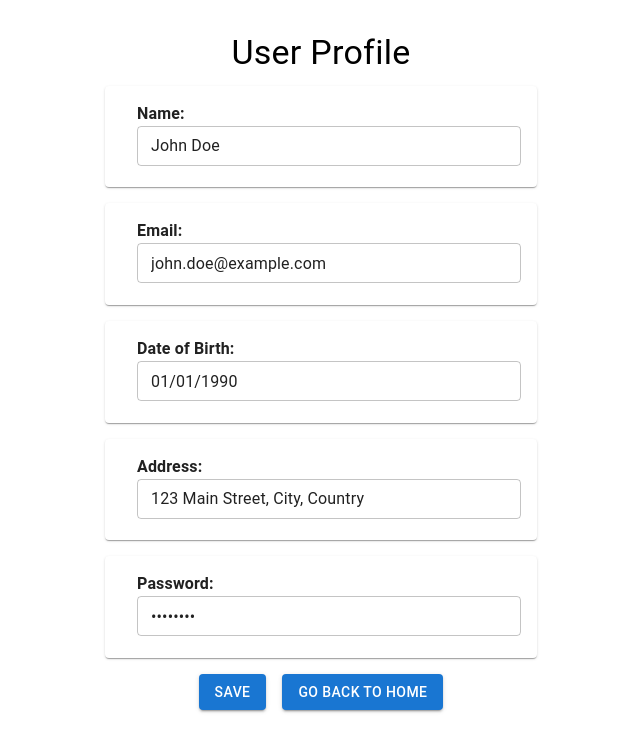
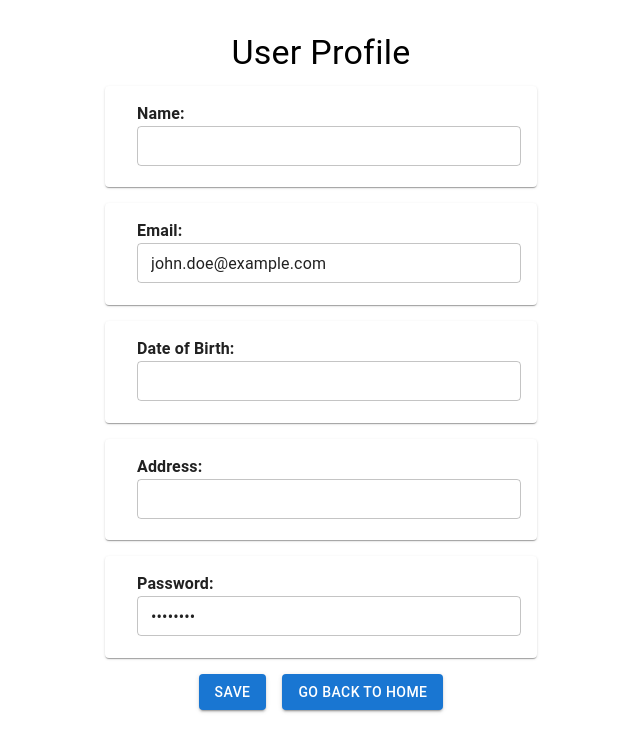
Before and after one commit to buitra210/RescueWheels_frontend, a React (Vite) app: page /profile in a window 1280 px wide. Both pictures are taken after a click on the button "EDIT". Shown: the top 752 px of the page, without its empty margins (319-959 px from the left). Built offline with nearby package versions, Linux system fonts and the light colour scheme.

Commit message:
update--edit profile

```diff
--- a/src/views/Profile/Profile.tsx
+++ b/src/views/Profile/Profile.tsx
@@ -1,28 +1,42 @@
-import React, { useState } from "react";
+import React, { useState, ChangeEvent } from "react";
 import { Box, Typography, Button, Paper, Grid, TextField } from "@mui/material";
 import { useNavigate } from 'react-router-dom';
+
+interface UserData {
+    name: string;
+    email: string;
+    dateOfBirth: string;
+    address: string;
+    password: string;
+}
 
 export default function Profile() {
     const navigate = useNavigate();
 
-    // Giả sử dữ liệu người dùng được lấy từ backend và được lưu trong state
-    const [userData, setUserData] = useState({
-        name: "John Doe",
+    const [userData, setUserData] = useState<UserData>({
+        name: "",
         email: "john.doe@example.com",
-        dateOfBirth: "01/01/1990",
-        address: "123 Main Street, City, Country",
+        dateOfBirth: "",
+        address: "",
         password: "********", // Đây chỉ là một giá trị tạm thời, không nên lưu mật khẩu trong state
     });
 
-    // State để quản lý trạng thái chỉnh sửa
-    const [isEditing, setIsEditing] = useState(false);
 
-    // Hàm xử lý lưu thông tin đã chỉnh sửa
+    const [isEditing, setIsEditing] = useState<boolean>(false);
+    const [formValues, setFormValues] = useState<UserData>({ ...userData });
+
     const handleSave = () => {
-        // Thực hiện lưu thông tin mới vào backend
-        // Sau khi lưu, có thể chuyển về trang chi tiết hoặc trang chính
+        setUserData(formValues); // Update the user data with form values
         setIsEditing(false); // Kết thúc trạng thái chỉnh sửa
-    }
+    };
+
+    const handleChange = (e: ChangeEvent<HTMLInputElement>) => {
+        const { name, value } = e.target;
+        setFormValues({
+            ...formValues,
+            [name]: value,
+        });
+    };
 
     return (
         <Box sx={{ mt: 4, textAlign: 'center' }}>
@@ -36,7 +50,9 @@ export default function Profile() {
                             <strong>Name:</strong> {isEditing ? (
                                 <TextField
                                     fullWidth
-                                    defaultValue={userData.name}
+                                    name="name"
+                                    value={formValues.name}
+                                    onChange={handleChange}
                                     variant="outlined"
                                     size="small"
                                 />
@@ -52,7 +68,9 @@ export default function Profile() {
                             <strong>Email:</strong> {isEditing ? (
                                 <TextField
                                     fullWidth
-                                    defaultValue={userData.email}
+                                    name="email"
+                                    value={formValues.email}
+                                    onChange={handleChange}
                                     variant="outlined"
                                     size="small"
                                 />
@@ -68,7 +86,9 @@ export default function Profile() {
                             <strong>Date of Birth:</strong> {isEditing ? (
                                 <TextField
                                     fullWidth
-                                    defaultValue={userData.dateOfBirth}
+                                    name="dateOfBirth"
+                                    value={formValues.dateOfBirth}
+                                    onChange={handleChange}
                                     variant="outlined"
                                     size="small"
                                 />
@@ -84,7 +104,9 @@ export default function Profile() {
                             <strong>Address:</strong> {isEditing ? (
                                 <TextField
                                     fullWidth
-                                    defaultValue={userData.address}
+                                    name="address"
+                                    value={formValues.address}
+                                    onChange={handleChange}
                                     variant="outlined"
                                     size="small"
                                 />
@@ -100,7 +122,9 @@ export default function Profile() {
                             <strong>Password:</strong> {isEditing ? (
                                 <TextField
                                     fullWidth
-                                    defaultValue={userData.password}
+                                    name="password"
+                                    value={formValues.password}
+                                    onChange={handleChange}
                                     variant="outlined"
                                     size="small"
                                     type="password"
```
